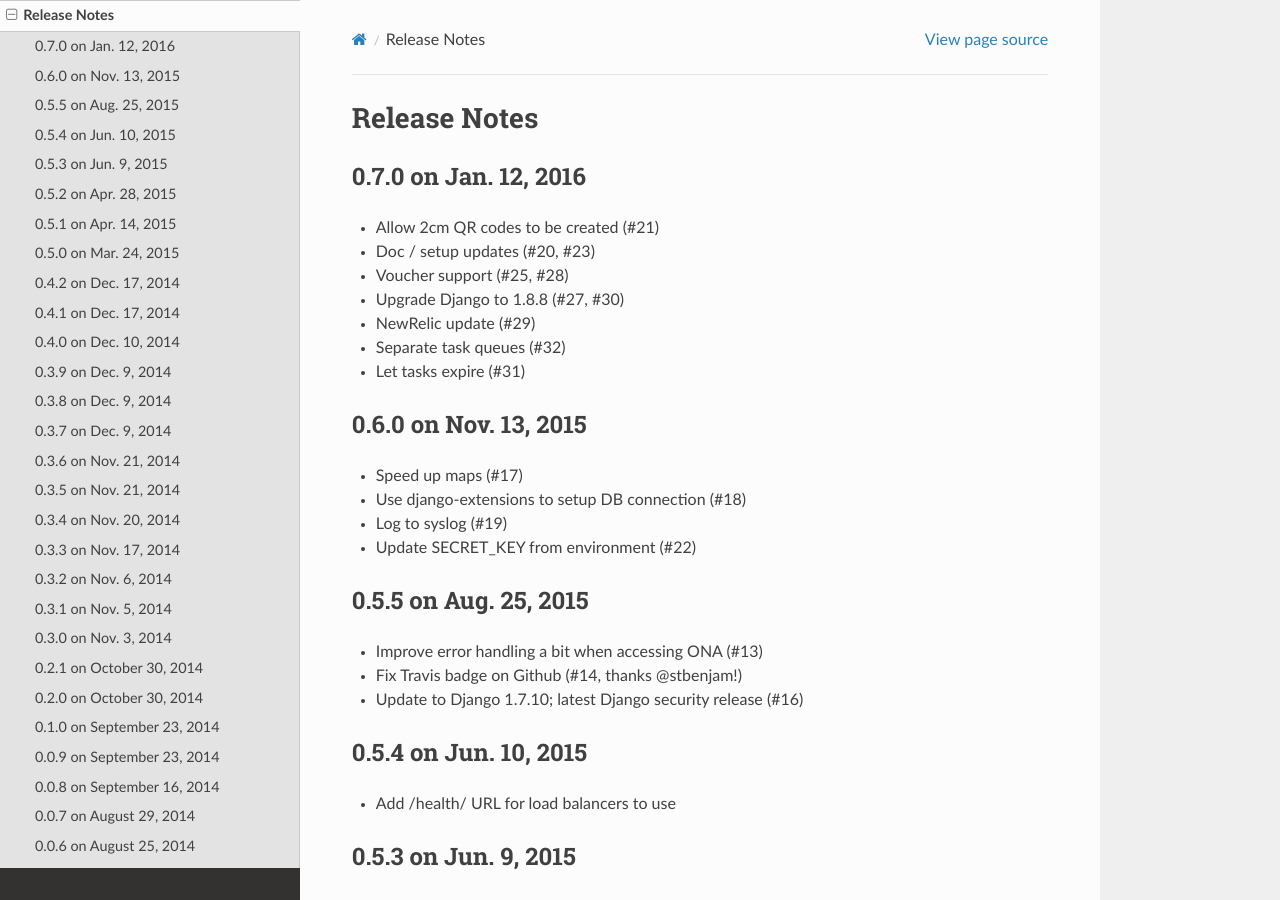
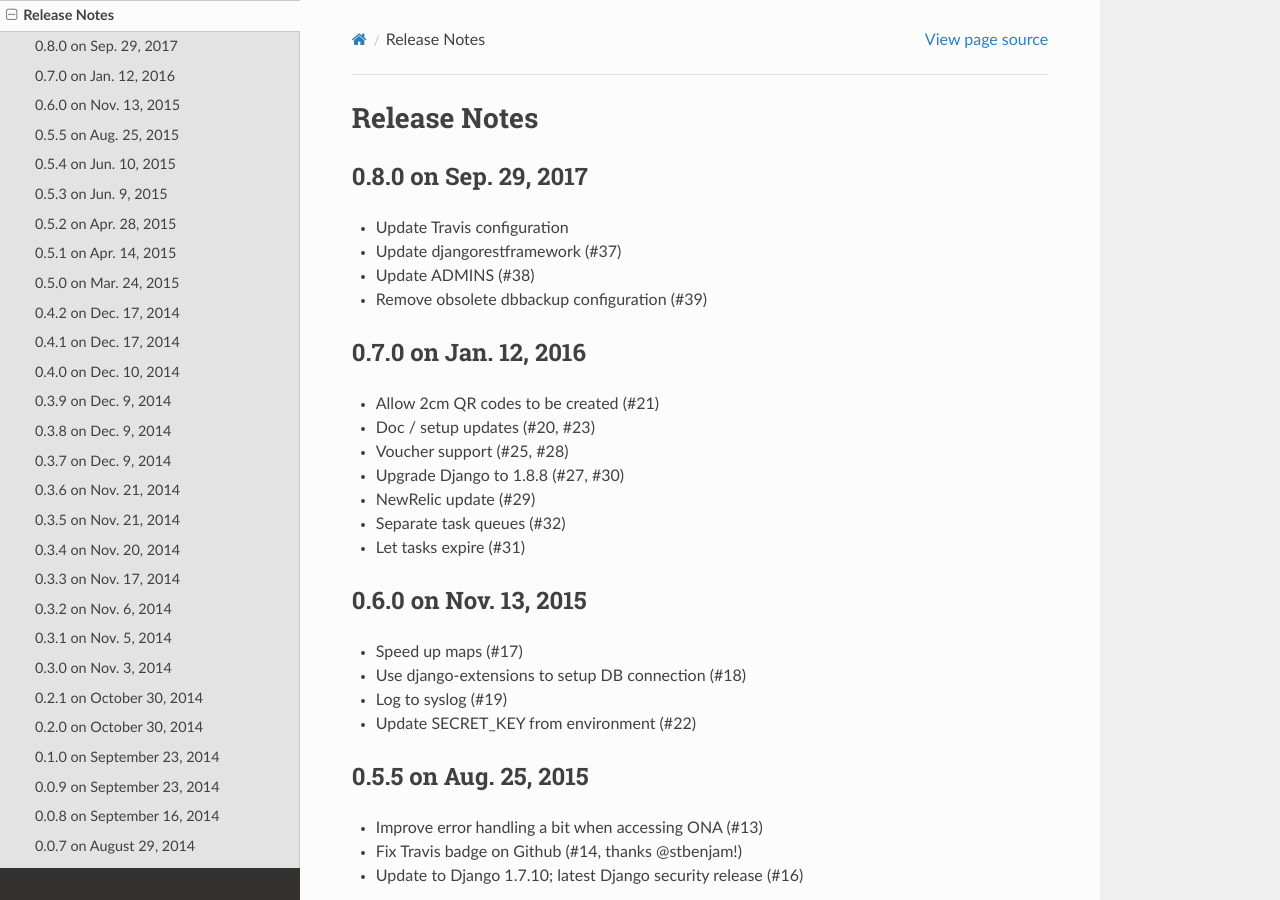
Before and after one commit to theirc/CTS, a Sphinx documentation site: the page built from docs/release_notes.rst, in a window 1280 px wide and 900 px high. Built offline with Sphinx 7.4.7 and the Read the Docs theme 2.0.0, drawn with Linux system fonts in a browser that asks for light colours.

Commit message:
Bump version for 0.8.0

```diff
--- a/cts/__init__.py
+++ b/cts/__init__.py
@@ -4,4 +4,4 @@ from __future__ import absolute_import
 # Django starts so that shared_task will use this app.
 from .celery import app as celery_app  # noqa
 
-VERSION = '0.7.0'
+VERSION = '0.8.0'
--- a/docs/release_notes.rst
+++ b/docs/release_notes.rst
@@ -1,5 +1,13 @@
 Release Notes
 =============
+
+0.8.0 on Sep. 29, 2017
+----------------------
+
+* Update Travis configuration
+* Update djangorestframework (#37)
+* Update ADMINS (#38)
+* Remove obsolete dbbackup configuration (#39)
 
 0.7.0 on Jan. 12, 2016
 ----------------------
```
